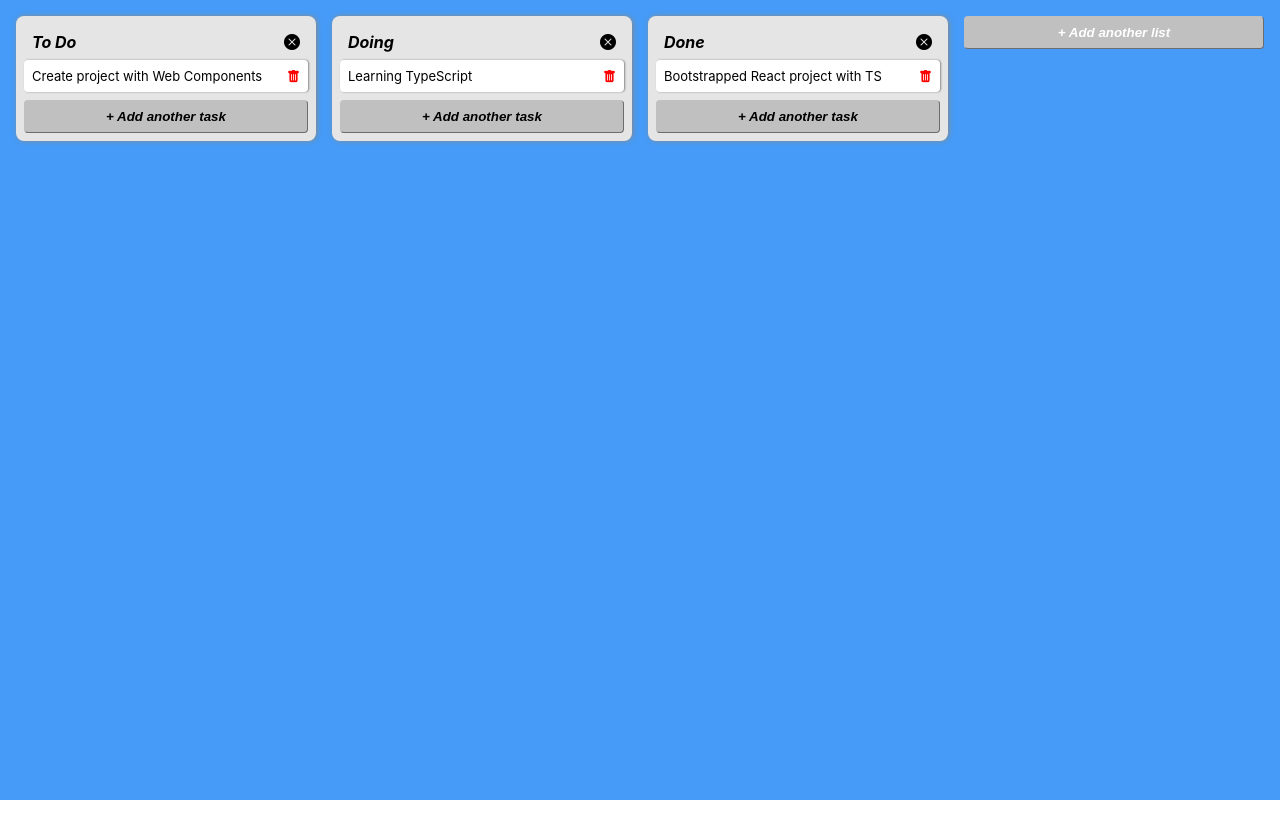
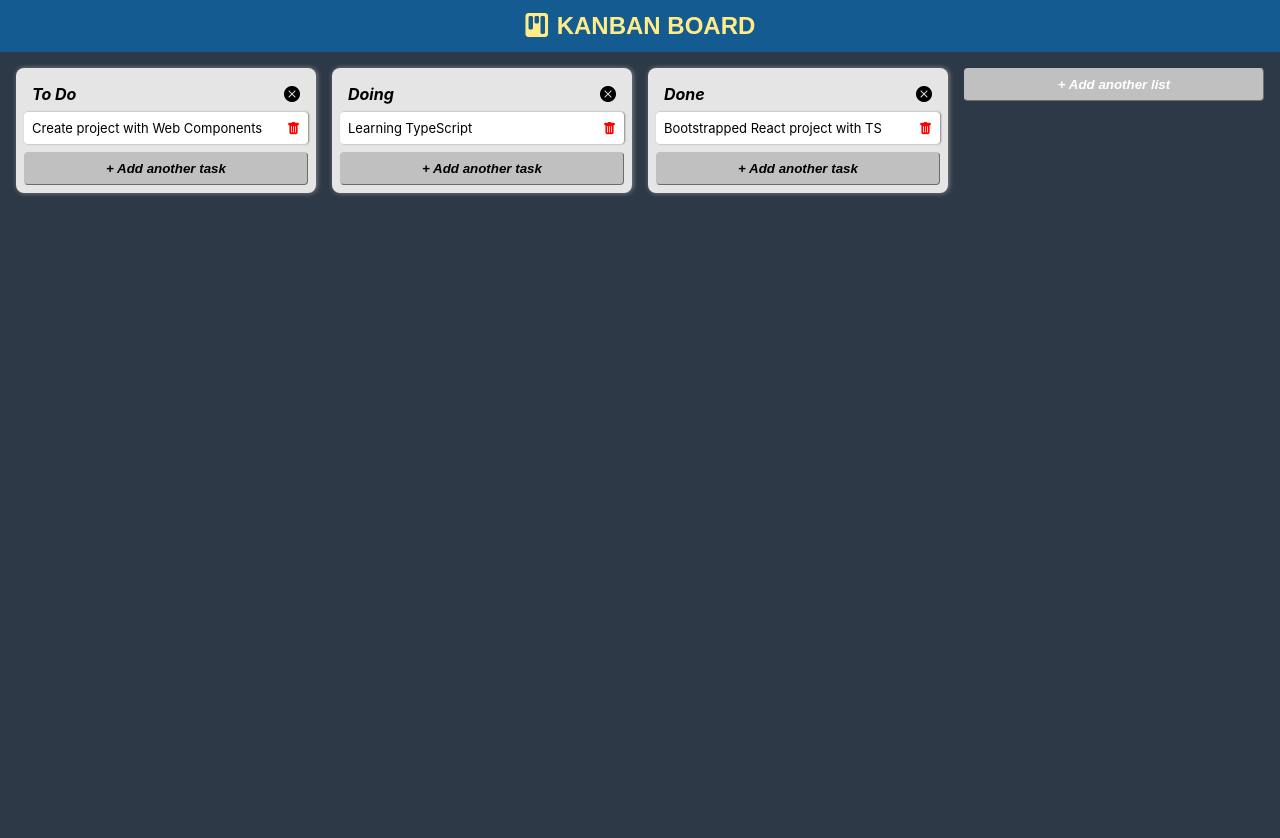
Before and after one commit to patel-himanshu/kanban-board, a React (Create React App) app: page / in a window 1280 px wide. Shown: the top 838 px of the page. Before the commit the page ends 800 px from the top, so only its background shows below. Built offline with nearby package versions, Linux system fonts and the light colour scheme.

Commit message:
style: Change color scheme

```diff
--- a/src/App.css
+++ b/src/App.css
@@ -5,6 +5,11 @@ input:focus {
 /* .task-icons {
   align-items: flex-end;
 } */
+
+.bi-kanban-fill {
+  /* color: #42273b; */
+  margin-right: 0.5rem;
+}
 
 .bi-pencil-fill {
   padding: 0 2px;
--- a/src/App.tsx
+++ b/src/App.tsx
@@ -4,7 +4,7 @@ import "./App.css";
 
 import { useAppDispatch, useAppSelector } from "./redux/hooks";
 
-import { AppContainer } from "./styles";
+import { AppContainer, Header } from "./styles";
 import { AddNewGroup } from "./components/AddNewGroup";
 import { CardGroup } from "./components/CardGroup";
 import { add_list, selectTasklist } from "./redux/tasklistSlice";
@@ -14,6 +14,10 @@ function App() {
   const dispatch = useAppDispatch();
 
   return (
+    <>
+      <Header>
+        <i className="bi bi-kanban-fill"></i> KANBAN BOARD
+      </Header>
       <AppContainer>
         {tasklists.map((tasklist, idx) => (
           <CardGroup
@@ -28,6 +32,7 @@ function App() {
           onAdd={(text) => dispatch(add_list(text))}
         />
       </AppContainer>
+    </>
   );
 }
 
--- a/src/redux/tasklistSlice.ts
+++ b/src/redux/tasklistSlice.ts
@@ -90,8 +90,6 @@ export const tasklistSlice = createSlice({
         1
       );
     },
-
-    // rename_task: (state, action: PayloadAction<Task>) =>
   },
 });
 
--- a/src/styles.ts
+++ b/src/styles.ts
@@ -4,11 +4,27 @@ interface AddItemButtonProps {
   darkText?: boolean;
 }
 
+export const Header = styled.nav`
+  display: flex;
+  justify-content: center;
+  background-color: #2d4154;
+  background-color: #145b92;
+  color: #edf7b5;
+  color: #ffec89;
+  padding: 0.75rem 0.5rem;
+  font-family: "Geogia", Arial, sans-serif;
+  font-size: 1.5rem;
+  font-weight: bold;
+`;
+
 export const AppContainer = styled.div`
   display: flex;
   flex-direction: row;
   align-items: flex-start;
-  background-color: #459bf7;
+  background-color: #e4cb54;
+  background-color: #f7dd72;
+  background-color: #252525;
+  background-color: #2e3948;
   height: 100%;
   width: 100%;
   padding: 1rem;
```
Lines whose indentation alone changed are shown as unchanged.
